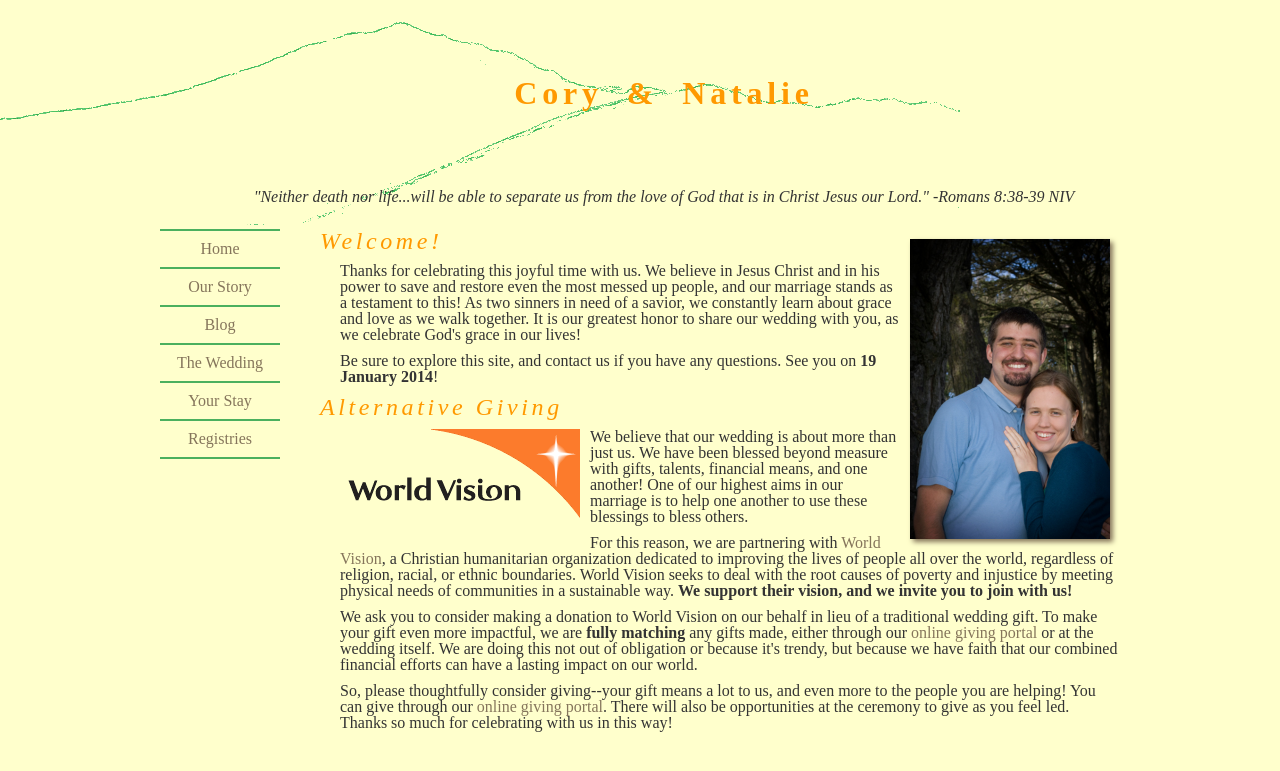
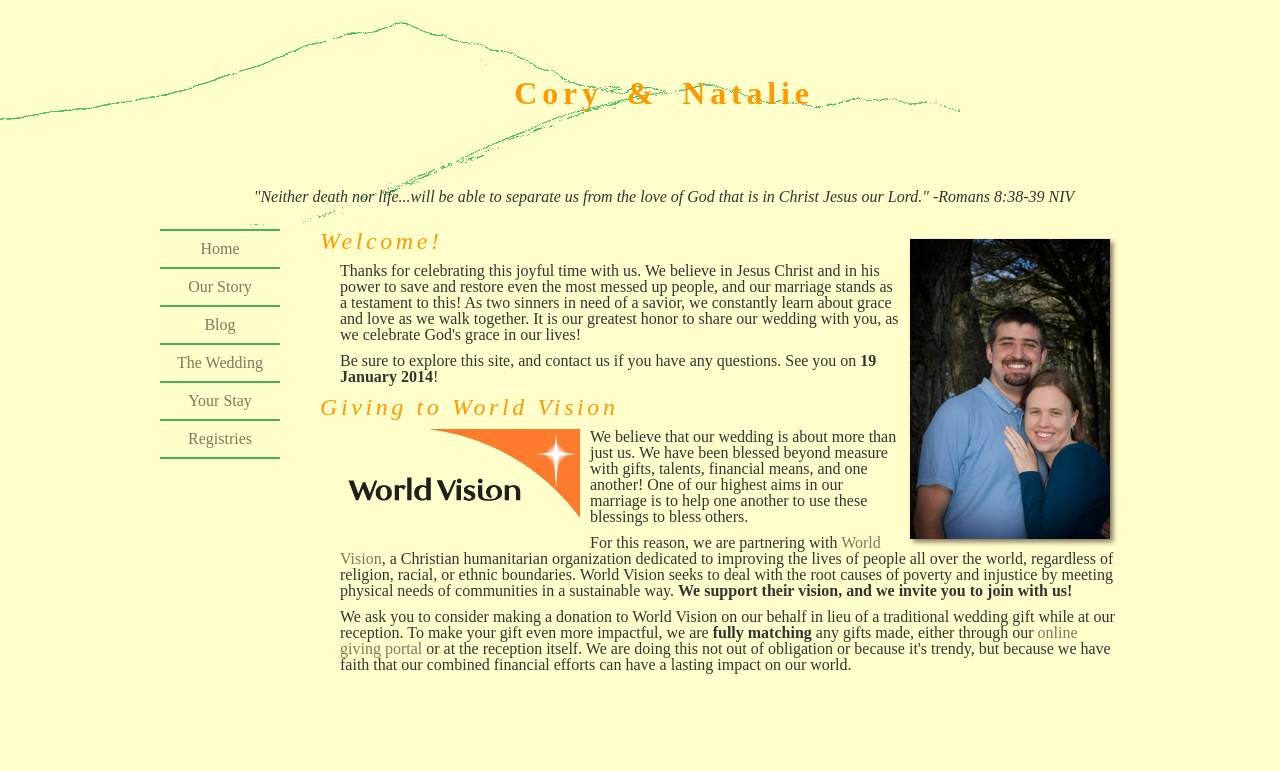
Before and after one commit to natalieh/wedding, a Jekyll site: the page built from index.html, in a window 1280 px wide. Shown: the top 771 px of the page. Built offline with Jekyll 4.4.1, drawn with Linux system fonts in a browser that asks for light colours.

Commit message:
Update index.html

```diff
--- a/index.html
+++ b/index.html
@@ -17,7 +17,7 @@ Thanks for celebrating this joyful time with us.  We believe in Jesus Christ and
 Be sure to explore this site, and contact us if you have any questions.  See you on <strong>19 January 2014</strong>!
     </p>
 
-    <div class="pagetitle">Alternative Giving</div>
+    <div class="pagetitle">Giving to World Vision</div>
     <img src="registries/worldvision.png" style="float: left"/>
     <p>
         We believe that our wedding is about more than just us. We have been blessed beyond measure with gifts, talents,
@@ -32,17 +32,12 @@ Be sure to explore this site, and contact us if you have any questions.  See you
         of communities in a sustainable way. <b>We support their vision, and we invite you to join with us!</b>
     </p>
     <p>
-        We ask you to consider making a donation to World Vision on our behalf in lieu of a traditional wedding gift.
+        We ask you to consider making a donation to World Vision on our behalf in lieu of a traditional wedding gift while at our reception.
         To make your gift even more impactful, we are <b>fully matching</b> any gifts made, either through our
         <a href="http://support.worldvision.org/site/TR/GiftCatalog/GiftCatalog?px=1151804&pg=personal&fr_id=1660">
-        online giving portal</a> or at the wedding itself. We are doing this not out of obligation or
+        online giving portal</a> or at the reception itself. We are doing this not out of obligation or
         because it's trendy, but because we have faith that our combined financial efforts can have a lasting
         impact on our world.
     </p>
-    <p>
-        So, please thoughtfully consider giving--your gift means a lot to us, and even more to the people you are helping!
-        You can give through our <a href="http://support.worldvision.org/site/TR/GiftCatalog/GiftCatalog?px=1151804&pg=personal&fr_id=1660">
-        online giving portal</a>. There will also be opportunities at the ceremony to give as you feel led.
-        Thanks so much for celebrating with us in this way!
-    </p>
+
 </article>
```
